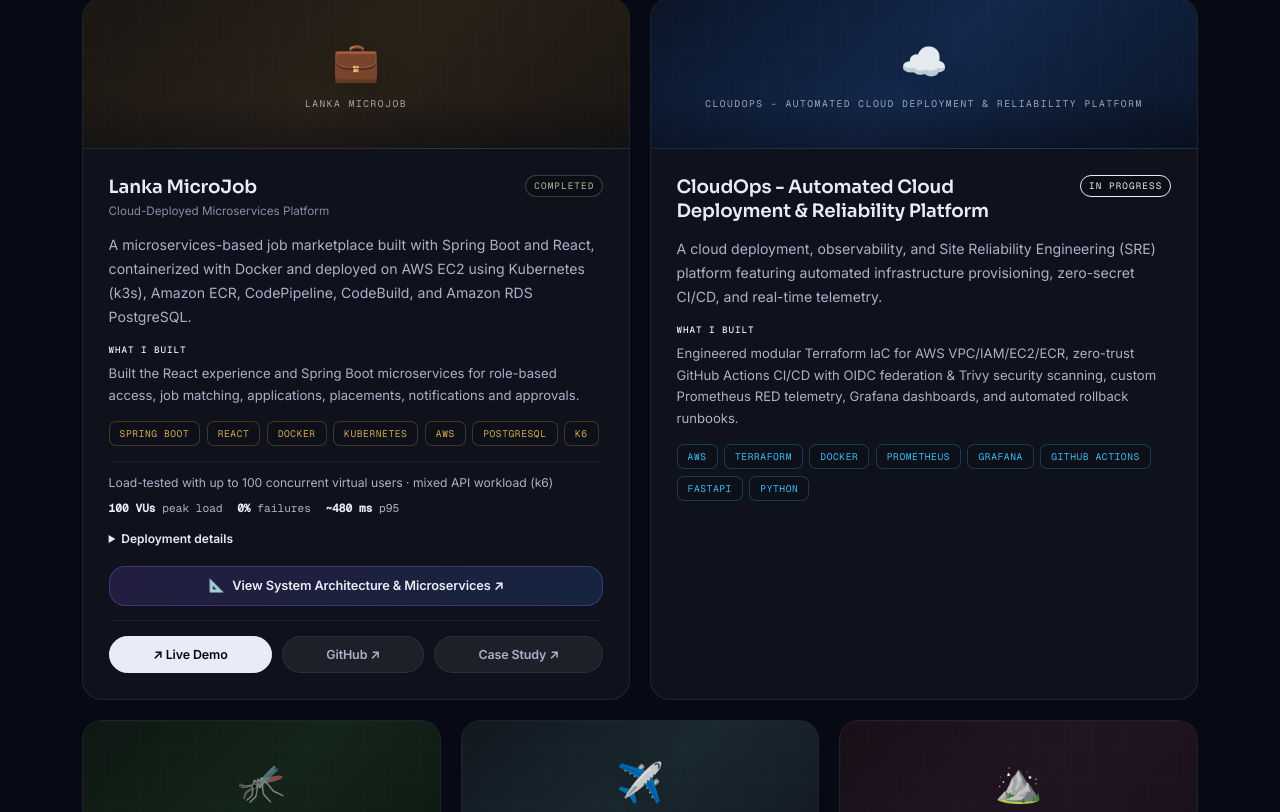
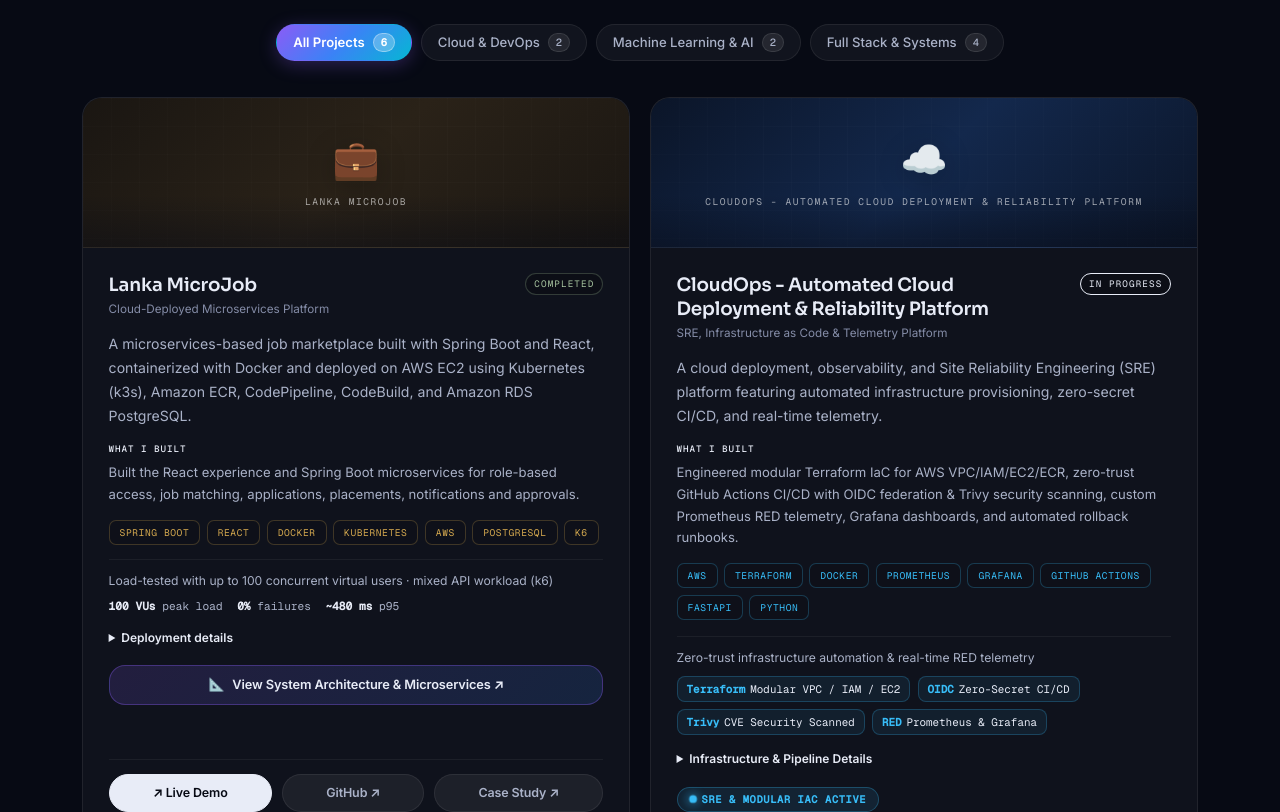
Before and after one commit to nisa2003-ops/portfolio, a React (Vite) app in the folder frontend/: page / in a window 1280 px wide. Shown: the part 2648-3460 px from the top of the page. Built offline with nearby package versions, Linux system fonts and the light colour scheme; some icons are missing.

Commit message:
feat(projects): add category filter dock and CloudOps SRE telemetry spotlight

```diff
--- a/frontend/src/components/Projects/Projects.jsx
+++ b/frontend/src/components/Projects/Projects.jsx
@@ -3,6 +3,22 @@
 import { PROJECTS, STATUS_COLORS } from "../../constants/data";
 import ArchitectureModal from "./ArchitectureModal";
 import styles from "./Projects.module.css";
+
+const FILTERS = [
+  { id: "all", label: "All Projects" },
+  { id: "cloud-devops", label: "Cloud & DevOps" },
+  { id: "ml-ai", label: "Machine Learning & AI" },
+  { id: "systems", label: "Full Stack & Systems" },
+];
+
+const PROJECT_CATEGORIES = {
+  "lanka-microjob": ["cloud-devops", "systems"],
+  "cloudops": ["cloud-devops"],
+  "dengue": ["ml-ai"],
+  "Airline Reservation System": ["systems"],
+  "travel": ["systems", "ml-ai"],
+  "inventory": ["systems"],
+};
 
 function MockupCard({ project }) {
   return (
@@ -18,7 +34,9 @@
 }
 
 function ProjectCard({ project, onOpenArchModal }) {
-  const featured = project.id === "lanka-microjob";
+  const isLanka = project.id === "lanka-microjob";
+  const isCloudOps = project.id === "cloudops";
+
   return (
     <div className={styles.card}>
       <MockupCard project={project} />
@@ -27,7 +45,8 @@
         <div className={styles.titleRow}>
           <div>
             <h3 className={styles.title}>{project.title}</h3>
-            {featured && <p className={styles.subtitle}>Cloud-Deployed Microservices Platform</p>}
+            {isLanka && <p className={styles.subtitle}>Cloud-Deployed Microservices Platform</p>}
+            {isCloudOps && <p className={styles.subtitle}>SRE, Infrastructure as Code &amp; Telemetry Platform</p>}
           </div>
           <span
             className={styles.status}
@@ -40,7 +59,10 @@
           </span>
         </div>
 
-        <p className={`${styles.desc} ${featured ? styles.featuredDesc : ""}`}>{project.description}</p>
+        <p className={`${styles.desc} ${isLanka || isCloudOps ? styles.featuredDesc : ""}`}>
+          {project.description}
+        </p>
+
         <p className={styles.contribution}>
           <span>What I built</span>
           {project.contribution}
@@ -58,10 +80,13 @@
           ))}
         </div>
 
-        {featured && (
+        {/* Lanka MicroJob Architecture & k6 Showcase */}
+        {isLanka && (
           <>
             <div className={styles.performance} aria-label="k6 mixed API workload results">
-              <span className={styles.performanceLabel}>Load-tested with up to 100 concurrent virtual users · mixed API workload (k6)</span>
+              <span className={styles.performanceLabel}>
+                Load-tested with up to 100 concurrent virtual users · mixed API workload (k6)
+              </span>
               <div className={styles.performanceStats}>
                 <span><strong>100 VUs</strong> peak load</span>
                 <span><strong>0%</strong> failures</span>
@@ -88,7 +113,47 @@
           </>
         )}
 
-        {(project.demo || project.github || project.caseStudy) && <div className={styles.links}>
+        {/* CloudOps SRE Telemetry & IaC Showcase */}
+        {isCloudOps && (
+          <>
+            <div className={styles.telemetryBox} aria-label="CloudOps infrastructure and SRE highlights">
+              <span className={styles.telemetryLabel}>
+                Zero-trust infrastructure automation &amp; real-time RED telemetry
+              </span>
+              <div className={styles.telemetryStats}>
+                <span className={styles.telemetryBadge}>
+                  <strong>Terraform</strong> Modular VPC / IAM / EC2
+                </span>
+                <span className={styles.telemetryBadge}>
+                  <strong>OIDC</strong> Zero-Secret CI/CD
+                </span>
+                <span className={styles.telemetryBadge}>
+                  <strong>Trivy</strong> CVE Security Scanned
+                </span>
+                <span className={styles.telemetryBadge}>
+                  <strong>RED</strong> Prometheus &amp; Grafana
+                </span>
+              </div>
+            </div>
+            <details className={styles.details}>
+              <summary>Infrastructure &amp; Pipeline Details</summary>
+              <div className={styles.detailContent}>
+                <p><strong>Infrastructure</strong> Modular Terraform → AWS VPC (Multi-AZ) → IAM Least Privilege → EC2 &amp; ECR</p>
+                <p><strong>CI/CD &amp; Security</strong> GitHub Actions → AWS OIDC Role Assumption → Trivy Vulnerability Scan → Automated Push to ECR</p>
+                <p><strong>Observability</strong> FastAPI Telemetry → Prometheus (Rate, Errors, Duration) → Grafana Dashboards</p>
+              </div>
+            </details>
+            <div className={styles.cloudopsPillRow}>
+              <span className={styles.iacBadge}>
+                <span className={styles.statusDot} />
+                SRE &amp; Modular IaC Active
+              </span>
+            </div>
+          </>
+        )}
+
+        {(project.demo || project.github || project.caseStudy) && (
+          <div className={styles.links}>
             {project.demo && (
               <a
                 href={project.demo}
@@ -114,14 +179,31 @@
                 Case Study ↗
               </a>
             )}
-        </div>}
+          </div>
+        )}
       </div>
     </div>
   );
 }
 
 export default function Projects() {
+  const [activeFilter, setActiveFilter] = useState("all");
   const [isArchModalOpen, setIsArchModalOpen] = useState(false);
+
+  const filteredProjects = activeFilter === "all"
+    ? PROJECTS
+    : PROJECTS.filter((p) => PROJECT_CATEGORIES[p.id]?.includes(activeFilter));
+
+  const getCardSpan = (index, total) => {
+    if (total === 2) return styles.cardWrapSpan6;
+    if (total === 3) return styles.cardWrapSpan4;
+    if (total === 4) return styles.cardWrapSpan6;
+    if (total === 6) {
+      if (index === 0 || index === 1) return styles.cardWrapSpan6;
+      return styles.cardWrapSpan4;
+    }
+    return styles.cardWrapSpan6;
+  };
 
   return (
     <section id="projects" className={styles.section}>
@@ -130,13 +212,43 @@
         <FadeIn delay={0.1}><h2 className="section-title">Selected Work</h2></FadeIn>
         <FadeIn delay={0.15}>
           <p className="section-description">
-            Cloud and backend systems, with machine learning projects alongside them.
+            Cloud infrastructure and backend systems, with machine learning and automated reliability platforms alongside them.
           </p>
         </FadeIn>
 
+        {/* Category Filter Dock */}
+        <FadeIn delay={0.18}>
+          <div className={styles.filterDock} role="tablist" aria-label="Project domain filters">
+            {FILTERS.map((f) => {
+              const count = f.id === "all"
+                ? PROJECTS.length
+                : PROJECTS.filter((p) => PROJECT_CATEGORIES[p.id]?.includes(f.id)).length;
+              const isActive = activeFilter === f.id;
+
+              return (
+                <button
+                  key={f.id}
+                  type="button"
+                  role="tab"
+                  aria-selected={isActive}
+                  className={`${styles.filterPill} ${isActive ? styles.filterPillActive : ""}`}
+                  onClick={() => setActiveFilter(f.id)}
+                >
+                  <span>{f.label}</span>
+                  <span className={styles.filterCount}>{count}</span>
+                </button>
+              );
+            })}
+          </div>
+        </FadeIn>
+
         <div className={styles.grid}>
-          {PROJECTS.map((p, i) => (
-            <FadeIn key={p.id} delay={0.05 * i}>
+          {filteredProjects.map((p, i) => (
+            <FadeIn
+              key={p.id}
+              delay={0.04 * i}
+              className={`${styles.cardWrapper} ${getCardSpan(i, filteredProjects.length)}`}
+            >
               <ProjectCard
                 project={p}
                 onOpenArchModal={() => setIsArchModalOpen(true)}
--- a/frontend/src/components/Projects/Projects.module.css
+++ b/frontend/src/components/Projects/Projects.module.css
@@ -3,55 +3,126 @@
   z-index: 1;
 }
 
+/* Category Filter Dock */
+.filterDock {
+  display: flex;
+  align-items: center;
+  justify-content: center;
+  gap: 0.55rem;
+  flex-wrap: wrap;
+  margin-bottom: 2.25rem;
+}
+
+.filterPill {
+  display: inline-flex;
+  align-items: center;
+  gap: 8px;
+  padding: 8px 16px;
+  border-radius: var(--radius-full);
+  background: var(--surface);
+  border: 1px solid var(--border);
+  color: var(--text-muted);
+  font-family: var(--font-sans);
+  font-size: 0.82rem;
+  font-weight: 500;
+  cursor: pointer;
+  transition: all 0.22s var(--ease-out);
+  white-space: nowrap;
+}
+
+.filterPill:hover {
+  background: var(--surface-2);
+  color: var(--text);
+  border-color: var(--border-strong);
+  transform: translateY(-1px);
+}
+
+.filterPillActive {
+  background: var(--gradient) !important;
+  color: #ffffff !important;
+  border-color: transparent !important;
+  font-weight: 600;
+  box-shadow: 0 4px 18px rgba(139, 92, 246, 0.28);
+}
+
+.filterCount {
+  display: inline-flex;
+  align-items: center;
+  justify-content: center;
+  font-family: var(--font-mono);
+  font-size: 0.65rem;
+  padding: 2px 7px;
+  border-radius: 9999px;
+  background: rgba(255, 255, 255, 0.08);
+  border: 1px solid rgba(255, 255, 255, 0.10);
+}
+
+.filterPillActive .filterCount {
+  background: rgba(255, 255, 255, 0.25);
+  border-color: rgba(255, 255, 255, 0.35);
+  color: #ffffff;
+}
+
+:global([data-theme="light"]) .filterPill {
+  background: #ffffff;
+  border-color: rgba(15, 18, 34, 0.08);
+  color: #545D78;
+  box-shadow: 0 2px 8px rgba(38, 42, 64, 0.04);
+}
+
+:global([data-theme="light"]) .filterPill:hover {
+  background: var(--surface-hover);
+  color: #0F1222;
+  border-color: rgba(15, 18, 34, 0.16);
+}
+
+:global([data-theme="light"]) .filterCount {
+  background: rgba(15, 18, 34, 0.05);
+  border-color: rgba(15, 18, 34, 0.08);
+  color: #545D78;
+}
+
+:global([data-theme="light"]) .filterPillActive .filterCount {
+  background: rgba(255, 255, 255, 0.25);
+  border-color: rgba(255, 255, 255, 0.35);
+  color: #ffffff;
+}
+
+/* 12-Column Responsive Grid */
 .grid {
   display: grid;
   grid-template-columns: repeat(12, 1fr);
   gap: 1.25rem;
-  grid-auto-rows: minmax(360px, auto);
 }
 
-/* Make first project large (bento) */
-.grid > div:nth-child(1) {
+.cardWrapper {
+  display: flex;
+  min-width: 0;
+  width: 100%;
+}
+
+.cardWrapSpan6 {
   grid-column: span 6;
 }
-.grid > div:nth-child(2) {
-  grid-column: span 6;
-}
-.grid > div:nth-child(3) {
-  grid-column: span 4;
-}
-.grid > div:nth-child(4) {
-  grid-column: span 4;
-}
-.grid > div:nth-child(5) {
-  grid-column: span 4;
-}
-.grid > div:nth-child(6) {
+
+.cardWrapSpan4 {
   grid-column: span 4;
 }
 
-@media (max-width: 1024px) {
-  .grid {
-    grid-template-columns: repeat(2, minmax(0, 1fr));
-    grid-auto-rows: auto;
-  }
-  .grid > div:nth-child(n) {
-    grid-column: span 1;
-  }
-  .grid > div:nth-child(1) {
-    grid-column: span 2;
-  }
+.cardWrapSpan12 {
+  grid-column: span 12;
 }
 
 /* Card — glass bento */
 .card {
-  background: rgba(255,255,255,0.035);
+  width: 100%;
+  background: rgba(255, 255, 255, 0.035);
   border: 1px solid var(--border);
   border-radius: var(--radius-xl);
   display: flex;
   flex-direction: column;
   overflow: hidden;
-  transition: transform 0.3s var(--ease-out), border-color 0.3s var(--ease-out), background 0.3s var(--ease-out);
+  transition: transform 0.3s var(--ease-out), border-color 0.3s var(--ease-out), background 0.3s var(--ease-out), box-shadow 0.3s var(--ease-out);
   position: relative;
   height: 100%;
 }
@@ -59,8 +130,8 @@
 .card:hover {
   transform: translateY(-2px);
   border-color: var(--border-strong);
-  background: rgba(255,255,255,0.055);
-  box-shadow: 0 14px 34px rgba(0,0,0,0.22);
+  background: rgba(255, 255, 255, 0.055);
+  box-shadow: 0 14px 34px rgba(0, 0, 0, 0.22);
 }
 
 /* Mockup — top preview area */
@@ -82,7 +153,7 @@
   content: "";
   position: absolute;
   inset: 0;
-  background: linear-gradient(180deg, transparent 65%, rgba(7,10,20,0.45) 100%);
+  background: linear-gradient(180deg, transparent 65%, rgba(7, 10, 20, 0.45) 100%);
   pointer-events: none;
 }
 
@@ -90,8 +161,8 @@
   position: absolute;
   inset: 0;
   background-image:
-    linear-gradient(rgba(255,255,255,0.04) 1px, transparent 1px),
-    linear-gradient(90deg, rgba(255,255,255,0.04) 1px, transparent 1px);
+    linear-gradient(rgba(255, 255, 255, 0.04) 1px, transparent 1px),
+    linear-gradient(90deg, rgba(255, 255, 255, 0.04) 1px, transparent 1px);
   background-size: 28px 28px;
   opacity: 0.38;
 }
@@ -100,7 +171,7 @@
   font-size: 2.4rem;
   position: relative;
   z-index: 1;
-  filter: drop-shadow(0 5px 14px rgba(0,0,0,0.24));
+  filter: drop-shadow(0 5px 14px rgba(0, 0, 0, 0.24));
 }
 
 .mockupLabel {
@@ -108,7 +179,7 @@
   font-size: 0.6rem;
   letter-spacing: 0.16em;
   text-transform: uppercase;
-  color: rgba(255,255,255,0.6);
+  color: rgba(255, 255, 255, 0.6);
   padding: 0;
   position: relative;
   z-index: 1;
@@ -151,7 +222,7 @@
   border-radius: var(--radius-full);
   white-space: nowrap;
   flex-shrink: 0;
-  background: rgba(0,0,0,0.2);
+  background: rgba(0, 0, 0, 0.2);
 }
 
 .subtitle {
@@ -184,6 +255,18 @@
   line-height: 1.65;
 }
 
+.contribution span {
+  display: block;
+  margin-bottom: 0.3rem;
+  color: var(--text);
+  font-family: var(--font-mono);
+  font-size: 0.58rem;
+  font-weight: 500;
+  letter-spacing: 0.1em;
+  text-transform: uppercase;
+}
+
+/* Performance Box (Lanka MicroJob) */
 .performance {
   border-top: 1px solid var(--border-soft);
   padding-top: 0.75rem;
@@ -210,6 +293,102 @@
   font-weight: 600;
 }
 
+/* CloudOps SRE Telemetry Box */
+.telemetryBox {
+  border-top: 1px solid var(--border-soft);
+  padding-top: 0.75rem;
+  margin-top: 0.1rem;
+}
+
+.telemetryLabel {
+  display: block;
+  font-family: var(--font-sans);
+  font-size: 0.76rem;
+  line-height: 1.5;
+  color: var(--text-muted);
+}
+
+.telemetryStats {
+  display: flex;
+  flex-wrap: wrap;
+  gap: 0.45rem;
+  margin-top: 0.55rem;
+}
+
+.telemetryBadge {
+  display: inline-flex;
+  align-items: center;
+  gap: 5px;
+  padding: 5px 9px;
+  background: rgba(56, 189, 248, 0.08);
+  border: 1px solid rgba(56, 189, 248, 0.24);
+  border-radius: 8px;
+  font-family: var(--font-mono);
+  font-size: 0.68rem;
+  color: var(--text);
+}
+
+.telemetryBadge strong {
+  color: #38bdf8;
+  font-weight: 600;
+}
+
+:global([data-theme="light"]) .telemetryBadge {
+  background: rgba(2, 132, 199, 0.06);
+  border-color: rgba(2, 132, 199, 0.20);
+  color: #0f172a;
+}
+
+:global([data-theme="light"]) .telemetryBadge strong {
+  color: #0284c7;
+}
+
+.cloudopsPillRow {
+  display: flex;
+  align-items: center;
+  gap: 0.5rem;
+  margin-top: 0.25rem;
+}
+
+.iacBadge {
+  display: inline-flex;
+  align-items: center;
+  gap: 6px;
+  padding: 5px 12px;
+  border-radius: var(--radius-full);
+  font-family: var(--font-mono);
+  font-size: 0.65rem;
+  font-weight: 600;
+  letter-spacing: 0.06em;
+  text-transform: uppercase;
+  color: #38bdf8;
+  background: rgba(56, 189, 248, 0.10);
+  border: 1px solid rgba(56, 189, 248, 0.28);
+}
+
+:global([data-theme="light"]) .iacBadge {
+  color: #0284c7;
+  background: rgba(2, 132, 199, 0.08);
+  border-color: rgba(2, 132, 199, 0.25);
+}
+
+.statusDot {
+  width: 6px;
+  height: 6px;
+  border-radius: 50%;
+  background: #38bdf8;
+  box-shadow: 0 0 8px #38bdf8;
+  display: inline-block;
+  animation: pulseCloud 2s infinite ease-in-out;
+}
+
+@keyframes pulseCloud {
+  0% { transform: scale(0.9); opacity: 0.8; }
+  50% { transform: scale(1.3); opacity: 1; }
+  100% { transform: scale(0.9); opacity: 0.8; }
+}
+
+/* Details Accordion */
 .details {
   color: var(--text-muted);
   font-size: 0.75rem;
@@ -235,17 +414,6 @@
   margin-right: 0.35rem;
 }
 
-.contribution span {
-  display: block;
-  margin-bottom: 0.3rem;
-  color: var(--text);
-  font-family: var(--font-mono);
-  font-size: 0.58rem;
-  font-weight: 500;
-  letter-spacing: 0.1em;
-  text-transform: uppercase;
-}
-
 .tags {
   display: flex;
   flex-wrap: wrap;
@@ -260,7 +428,7 @@
   padding: 5px 10px;
   border-radius: 7px;
   border: 1px solid;
-  background: rgba(0,0,0,0.10);
+  background: rgba(0, 0, 0, 0.10);
 }
 
 .archBtn {
@@ -332,32 +500,120 @@
 
 .demoLink:hover {
   background: white;
+  color: #070a14;
   transform: translateY(-1px);
 }
 
 .githubLink {
-  background: rgba(255,255,255,0.06);
+  background: rgba(255, 255, 255, 0.06);
   color: var(--text-muted);
   border: 1px solid var(--border);
 }
 
 .githubLink:hover {
-  background: rgba(255,255,255,0.10);
+  background: rgba(255, 255, 255, 0.10);
   color: var(--text);
   border-color: var(--border-strong);
   transform: translateY(-1px);
 }
 
-/* Mobile Optimized */
-@media (max-width: 900px) {
-  .grid { gap: 1rem; }
+/* Light Theme Overrides */
+:global([data-theme="light"]) .card {
+  background: var(--surface);
+  box-shadow: 0 4px 20px rgba(38, 42, 64, 0.04);
 }
 
-@media (max-width: 600px) {
+:global([data-theme="light"]) .card:hover {
+  background: var(--surface-2);
+  box-shadow: 0 10px 30px rgba(38, 42, 64, 0.08);
+}
+
+:global([data-theme="light"]) .status {
+  background: #ffffff;
+  font-weight: 600;
+  filter: brightness(0.72) contrast(1.25);
+  box-shadow: 0 1px 4px rgba(0, 0, 0, 0.06);
+}
+
+:global([data-theme="light"]) .tag {
+  color: var(--text) !important;
+  background: rgba(15, 18, 34, 0.05);
+  border-color: rgba(15, 18, 34, 0.12) !important;
+  font-weight: 500;
+}
+
+:global([data-theme="light"]) .performance {
+  border-color: rgba(15, 18, 34, 0.08);
+}
+
+:global([data-theme="light"]) .telemetryBox {
+  border-color: rgba(15, 18, 34, 0.08);
+}
+
+:global([data-theme="light"]) .details summary {
+  color: var(--text);
+}
+
+:global([data-theme="light"]) .githubLink {
+  background: rgba(15, 18, 34, 0.05);
+  color: var(--text);
+  border-color: rgba(15, 18, 34, 0.12);
+}
+
+:global([data-theme="light"]) .githubLink:hover {
+  background: rgba(15, 18, 34, 0.10);
+  color: var(--accent);
+  border-color: rgba(15, 18, 34, 0.20);
+}
+
+:global([data-theme="light"]) .demoLink {
+  background: var(--text);
+  color: #ffffff;
+  border-color: var(--text);
+}
+
+:global([data-theme="light"]) .demoLink:hover {
+  background: var(--accent);
+  border-color: var(--accent);
+  color: #ffffff;
+}
+
+/* Tablet */
+@media (max-width: 1024px) {
+  .grid {
+    grid-template-columns: repeat(2, minmax(0, 1fr));
+    gap: 1rem;
+  }
+  .cardWrapSpan6,
+  .cardWrapSpan4,
+  .cardWrapSpan12 {
+    grid-column: span 1;
+  }
+  .grid > div:first-child {
+    grid-column: span 2;
+  }
+}
+
+/* Mobile */
+@media (max-width: 680px) {
+  .filterDock {
+    gap: 0.4rem;
+    margin-bottom: 1.75rem;
+  }
+  .filterPill {
+    font-size: 0.75rem;
+    padding: 6px 12px;
+    gap: 6px;
+  }
+  .filterCount {
+    font-size: 0.6rem;
+    padding: 1px 5px;
+  }
   .grid {
     grid-template-columns: 1fr;
+    gap: 1rem;
   }
-  .grid > div:nth-child(1) {
+  .grid > div:first-child {
     grid-column: span 1;
   }
   .mockup {
@@ -399,60 +655,3 @@
     height: 124px;
   }
 }
-
-
-:global([data-theme="light"]) .card {
-  background: var(--surface);
-  box-shadow: 0 4px 20px rgba(38, 42, 64, 0.04);
-}
-
-:global([data-theme="light"]) .card:hover {
-  background: var(--surface-2);
-  box-shadow: 0 10px 30px rgba(38, 42, 64, 0.08);
-}
-
-:global([data-theme="light"]) .status {
-  background: #ffffff;
-  font-weight: 600;
-  filter: brightness(0.72) contrast(1.25);
-  box-shadow: 0 1px 4px rgba(0, 0, 0, 0.06);
-}
-
-:global([data-theme="light"]) .tag {
-  color: var(--text) !important;
-  background: rgba(15, 18, 34, 0.05);
-  border-color: rgba(15, 18, 34, 0.12) !important;
-  font-weight: 500;
-}
-
-:global([data-theme="light"]) .performance {
-  border-color: rgba(15, 18, 34, 0.08);
-}
-
-:global([data-theme="light"]) .details summary {
-  color: var(--text);
-}
-
-:global([data-theme="light"]) .githubLink {
-  background: rgba(15, 18, 34, 0.05);
-  color: var(--text);
-  border-color: rgba(15, 18, 34, 0.12);
-}
-
-:global([data-theme="light"]) .githubLink:hover {
-  background: rgba(15, 18, 34, 0.10);
-  color: var(--accent);
-  border-color: rgba(15, 18, 34, 0.20);
-}
-
-:global([data-theme="light"]) .demoLink {
-  background: var(--text);
-  color: #ffffff;
-  border-color: var(--text);
-}
-
-:global([data-theme="light"]) .demoLink:hover {
-  background: var(--accent);
-  border-color: var(--accent);
-  color: #ffffff;
-}
```
Lines whose indentation alone changed are shown as unchanged.
